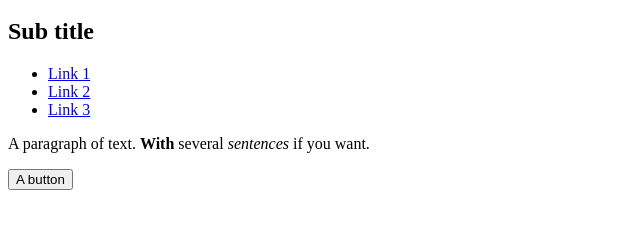
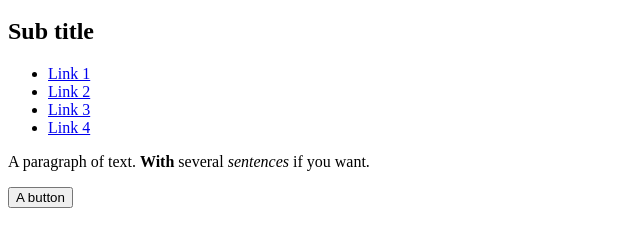
Before and after one commit to cssndralee/codingcourse, a plain HTML site: page index.html in a window 1280 px wide. Shown: the part 48-294 px from the top of the page, without its empty margins (0-640 px from the left). Drawn offline with Linux system fonts and the light colour scheme.

Commit message:
added another list item

```diff
--- a/index.html
+++ b/index.html
@@ -11,6 +11,7 @@
     <li><a href='#'>Link 1</a></li>
     <li><a href='#'>Link 2</a></li>
     <li><a href='#'>Link 3</a></li>
+    <li><a href='#'>Link 4</a></li>
   </ul>
 
   <div>
```
